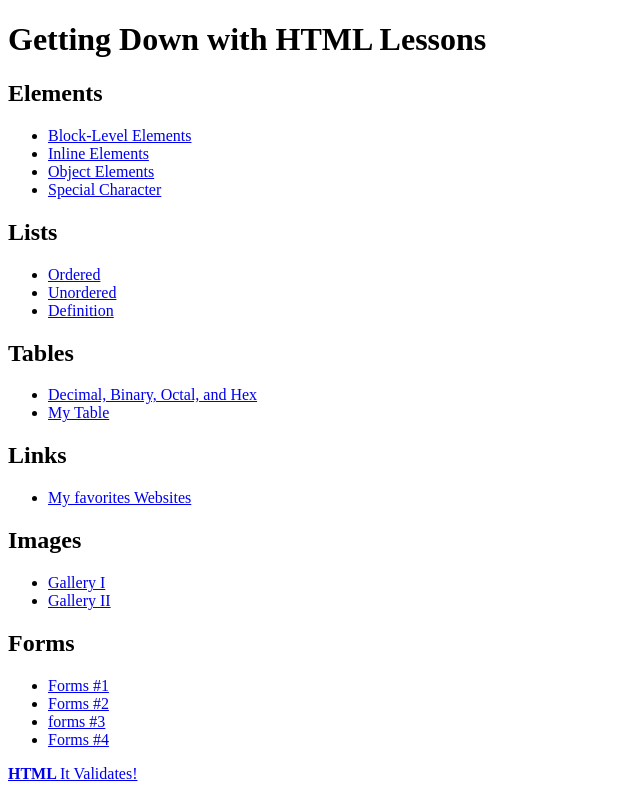
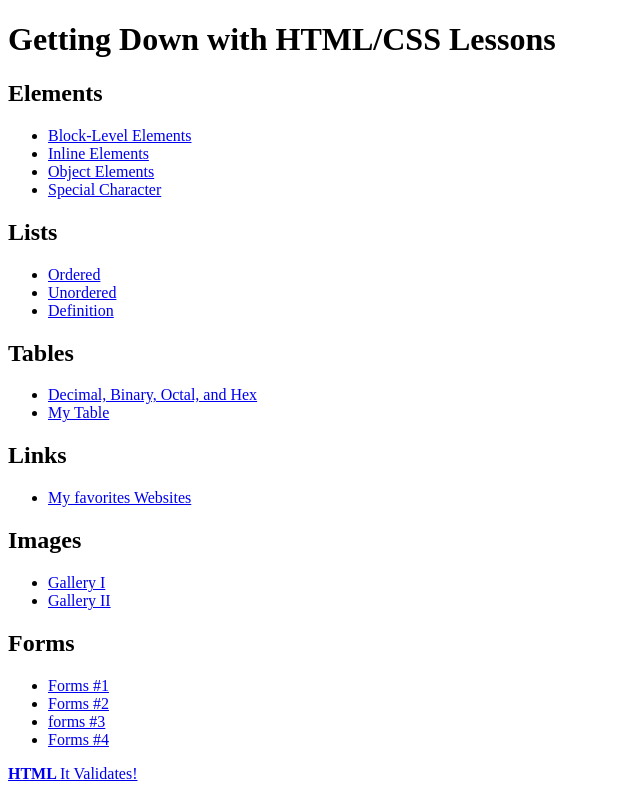
Before and after one commit to Msherlick15/jejemplo, a plain HTML site: page gdw/index.html in a window 1280 px wide. Shown: the whole page, without its empty margins (0-640 px from the left). Drawn offline with Linux system fonts and the light colour scheme.

Commit message:
Change HTML to HTML/CSS

```diff
--- a/gdw/index.html
+++ b/gdw/index.html
@@ -2,7 +2,7 @@
 <html lang="en">
 <head>
 <meta charset="utf-8">
-<title>Getting Down with HTML Lessons</title>
+<title>Getting Down with HTML/CSS Lessons</title>
 <!-- style>
 body {
     margin: 40px;
@@ -31,7 +31,7 @@ footer {
 </head>
 <body>
 <main>
-<h1>Getting Down with HTML Lessons</h1>
+<h1>Getting Down with HTML/CSS Lessons</h1>
 
 <h2>Elements</h2>
 <ul>
```
Also changed, not shown: index.html (+1 -1 lines).
